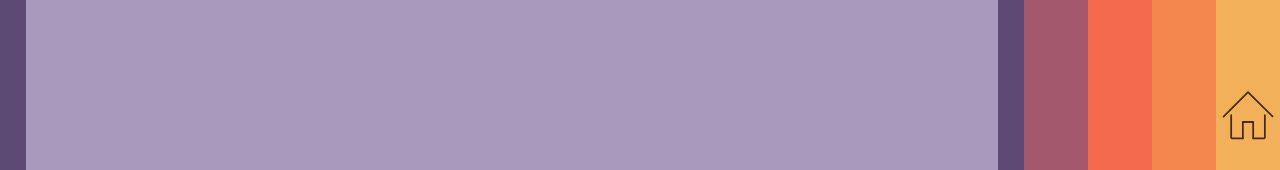
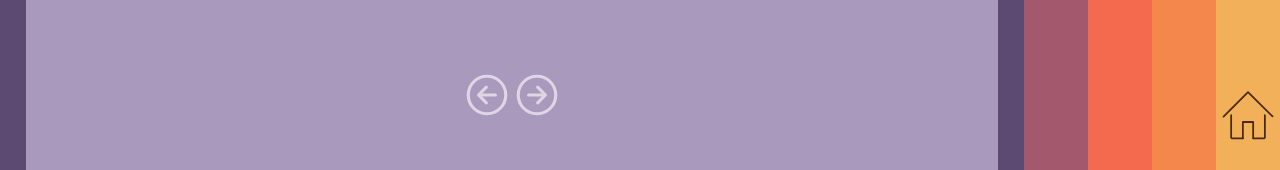
Before and after one commit to dayvista/portfolio-website, a React app: page /projects in a window 1280 px wide. Shown: the part 300-470 px from the top of the page. Built offline with nearby package versions, Linux system fonts and the light colour scheme.

Commit message:
Began creating a custom carousel from React Spring.

```diff
--- a/src/components/Icon/IconIndex.js
+++ b/src/components/Icon/IconIndex.js
@@ -3,6 +3,7 @@
 
 import React, { Fragment } from "react";
 
+// UI icons
 import HomeButton from "./Icons/HomeButton";
 import GitHub from "./Icons/GitHub";
 import LinkedIn from "./Icons/LinkedIn";
@@ -11,12 +12,17 @@ import Email from "./Icons/Email";
 import Sunrise from "./Icons/Sunrise";
 import Selfie from "./Icons/Selfie";
 
+// Skill icons
 import Html from "./Icons/Skills/Html";
 import Css from "./Icons/Skills/Css";
 import JavaScript from "./Icons/Skills/JavaScript";
 import ReactJS from "./Icons/Skills/ReactJS";
 import NodeJS from "./Icons/Skills/NodeJS";
 import Python from "./Icons/Skills/Python";
+
+// Carousel icons
+import BackArrow from "./Icons/Carousel/BackArrow";
+import NextArrow from "./Icons/Carousel/NextArrow";
 
 const Icon = (props) => {
   switch (props.name) {
@@ -46,6 +52,10 @@ const Icon = (props) => {
       return <NodeJS {...props} />;
     case "python":
       return <Python {...props} />;
+    case "back-arrow":
+      return <BackArrow {...props} />;
+    case "next-arrow":
+      return <NextArrow {...props} />;
     default:
       return <Fragment />;
   }
--- /dev/null
+++ b/src/components/Icon/Icons/Carousel/BackArrow.js
@@ -0,0 +1,48 @@
+// Carousel icons designed by the Ionic framework team
+// https://ionicons.com/
+// https://ionicframework.com/
+
+import React from "react";
+
+const BackArrow = ({ style, stroke }) => (
+  <svg
+    id="back-arrow-icon"
+    style={style}
+    xmlns="http://www.w3.org/2000/svg"
+    width="512"
+    height="512"
+    viewBox="0 0 512 512"
+  >
+    <polyline
+      points="249.38 336 170 256 249.38 176"
+      fill="none"
+      stroke={stroke}
+      strokeLinecap="round"
+      strokeLinejoin="round"
+      strokeWidth="32px"
+    />
+    <line
+      x1="181.03"
+      y1="256"
+      x2="342"
+      y2="256"
+      fill="none"
+      stroke={stroke}
+      strokeLinecap="round"
+      strokeLinejoin="round"
+      strokeWidth="32px"
+    />
+    <path
+      d="M448,256c0-106-86-192-192-192S64,150,64,256s86,192,192,192S448,362,448,256Z"
+      fill="none"
+      stroke={stroke}
+      strokeLinecap="round"
+      strokeLinejoin="round"
+      strokeWidth="32px"
+      strokeMiterlimit="10"
+      strokeWidth="32px"
+    />
+  </svg>
+);
+
+export default BackArrow;
--- /dev/null
+++ b/src/components/Icon/Icons/Carousel/NextArrow.js
@@ -0,0 +1,45 @@
+// Carousel icons designed by the Ionic framework team
+// https://ionicons.com/
+// https://ionicframework.com/
+
+import React from "react";
+
+const NextArrow = ({ style, stroke }) => (
+  <svg
+    id="next-arrow-icon"
+    style={style}
+    xmlns="http://www.w3.org/2000/svg"
+    width="512"
+    height="512"
+    viewBox="0 0 512 512"
+  >
+    <polyline
+      points="262.62 336 342 256 262.62 176"
+      fill="none"
+      stroke={stroke}
+      strokeLinecap="round"
+      strokeLinejoin="round"
+      strokeWidth="32px"
+    />
+    <line
+      x1="330.97"
+      y1="256"
+      x2="170"
+      y2="256"
+      fill="none"
+      stroke={stroke}
+      strokeLinecap="round"
+      strokeLinejoin="round"
+      strokeWidth="32px"
+    />
+    <path
+      d="M256,448c106,0,192-86,192-192S362,64,256,64,64,150,64,256,150,448,256,448Z"
+      fill="none"
+      stroke={stroke}
+      strokeMiterlimit="10"
+      strokeWidth="32px"
+    />
+  </svg>
+);
+
+export default NextArrow;
--- a/src/components/Sections/About.js
+++ b/src/components/Sections/About.js
@@ -11,10 +11,6 @@ const AnimatedLink = animated(Link);
 const AnimatedIcon = animated(Icon);
 
 const About = ({ index, mVP, tVP, changeIndex, sectionData }) => {
-  // useEffect(() => {
-  //   console.log(document.querySelector(".about-title"));
-  // }, []);
-
   useEffect(() => {
     editLinks();
   }, [index === `${sectionData.name}`]);
--- a/src/components/Sections/Projects.js
+++ b/src/components/Sections/Projects.js
@@ -164,7 +164,6 @@ const Projects = ({ index, mVP, tVP, changeIndex, sectionData }) => {
           <animated.p style={!tVP ? textSpring : textTabletSpring}>
             {sectionData.text}
           </animated.p>
-        </AnimatedLink>
           <Switch>
             <Route
               exact
@@ -175,10 +174,12 @@ const Projects = ({ index, mVP, tVP, changeIndex, sectionData }) => {
                   index={index}
                   sectionData={sectionData}
                   mVP={mVP}
+                  tVP={tVP}
                 />
               )}
             />
           </Switch>
+        </AnimatedLink>
         <animated.a
           id={`${sectionData.name}-icon`}
           href={`${sectionData.link}`}
--- a/src/components/Sections/SectionToggles/AboutToggle.js
+++ b/src/components/Sections/SectionToggles/AboutToggle.js
@@ -8,12 +8,6 @@ const AnimatedIcon = animated(Icon);
 import "../../../styles/css/Sections/About.css";
 
 const AboutToggle = ({ index, sectionData, mVP, tVP }) => {
-  // useEffect(() => {
-  //   if (document.querySelector("#about-text-container")) {
-  //     console.log(document.querySelector("#about-text-container").style.zIndex);
-  //   }
-  // }, []);
-
   const { opacity, width, height, ...toggledProps } = useSpring({
     opacity: index === `${sectionData.name}` ? 1 : 0,
     width: index === `${sectionData.name}` ? "100%" : "0%",
--- a/src/components/Sections/SectionToggles/ProjectsToggle.js
+++ b/src/components/Sections/SectionToggles/ProjectsToggle.js
@@ -1,9 +1,57 @@
-import React from "react";
+import React, { useState } from "react";
+import { animated, useSpring, useSprings } from "react-spring";
+
+import Icon from "../../Icon/IconIndex";
 
 import "../../../styles/css/Sections/Projects.css";
 
-const ProjectsToggle = (props) => {
-  return <div>{/* Section content goes here */}</div>;
+const AnimatedIcon = animated(Icon);
+
+const stroke = "#ddd6e5";
+
+const projects = [
+  "https://source.unsplash.com/750x500/?earth",
+  "https://source.unsplash.com/750x500/?wind",
+  "https://source.unsplash.com/750x500/?fire",
+  "https://source.unsplash.com/750x500/?water",
+];
+
+const ProjectsToggle = ({ index, sectionData, mVP, tVP }) => {
+  const [carouselIndex, setCarouselIndex] = useState("project1");
+
+  const toggled = useSpring({
+    opacity: index === `${sectionData.name}` ? 1 : 0,
+    width: index === `${sectionData.name}` ? "100%" : "0%",
+    height: index === `${sectionData.name}` ? "100%" : "0%",
+    from: {
+      opacity: 0,
+      width: "0%",
+      height: "0%",
+    },
+  });
+
+  return (
+    <animated.div id="projects-container" style={toggled}>
+      <animated.div className="carousel-container">
+        <AnimatedIcon name="back-arrow" stroke={stroke} />
+        <animated.div className="carousel-slider">
+          {/* <animated.img
+            src="https://source.unsplash.com/750x500/?fire"
+            id="lastClone"
+          ></animated.img>
+          <animated.img src="https://source.unsplash.com/750x500/?nature"></animated.img>
+          <animated.img src="https://source.unsplash.com/750x500/?water"></animated.img>
+          <animated.img src="https://source.unsplash.com/750x500/?trees"></animated.img>
+          <animated.img src="https://source.unsplash.com/750x500/?sky"></animated.img>
+          <animated.img
+            src="https://source.unsplash.com/750x500/?earth"
+            id="firstClone"
+          ></animated.img> */}
+        </animated.div>
+        <AnimatedIcon name="next-arrow" stroke={stroke} />
+      </animated.div>
+    </animated.div>
+  );
 };
 
 export default ProjectsToggle;
--- a/src/styles/css/Sections/Projects.css
+++ b/src/styles/css/Sections/Projects.css
@@ -1,3 +1,32 @@
+#projects-container {
+  display: flex;
+  flex-direction: row;
+  justify-content: center;
+  align-items: center;
+}
+.carousel-container {
+  overflow: hidden;
+  flex-direction: row;
+  justify-content: center;
+  align-items: center;
+  display: flex;
+}
+.carousel-slider {
+  display: flex;
+  flex-direction: row;
+  justify-content: center;
+  align-items: center;
+  overflow: hidden;
+}
+.carousel-slider img {
+  margin: 0 2rem;
+  width: 15%;
+}
+#back-arrow-icon,
+#next-arrow-icon {
+  width: 5rem;
+  height: 5rem;
+}
 @media (min-width: 768px) and (max-width: 1366px) and (orientation: portrait) {
   #github-svg {
     margin-top: 1.25rem;
--- a/src/styles/less/Sections/Projects.less
+++ b/src/styles/less/Sections/Projects.less
@@ -1,5 +1,33 @@
 @import (reference) "../variables";
 @import (reference) "../mixins";
+
+#projects-container {
+  display: flex;
+  .flex-attributes(row, center, center);
+}
+
+.carousel-container {
+  overflow: hidden;
+  .flex-attributes(row, center, center);
+  display: flex;
+}
+
+.carousel-slider {
+  display: flex;
+  .flex-attributes(row, center, center);
+  overflow: hidden;
+
+  img {
+    margin: 0 2rem;
+    width: 15%;
+  }
+}
+
+#back-arrow-icon,
+#next-arrow-icon {
+  width: 5rem;
+  height: 5rem;
+}
 
 // Icon SVG hover transition
 #github-svg {
```
Lines whose indentation alone changed are shown as unchanged.
